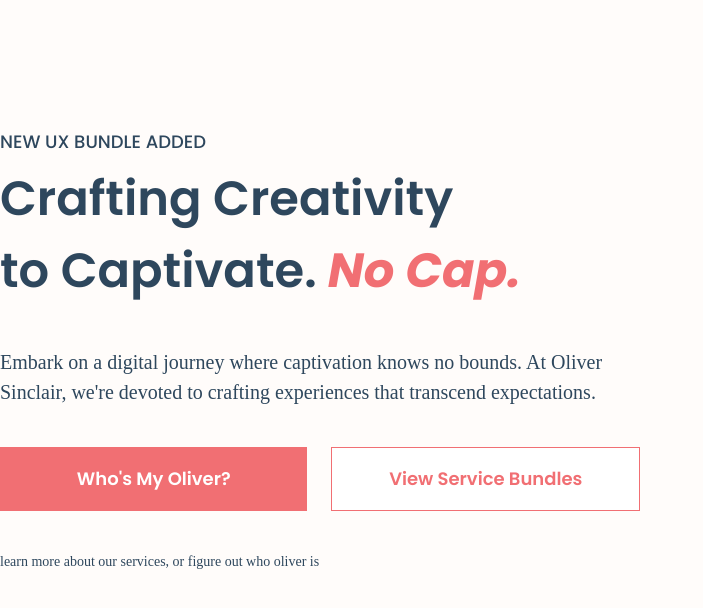
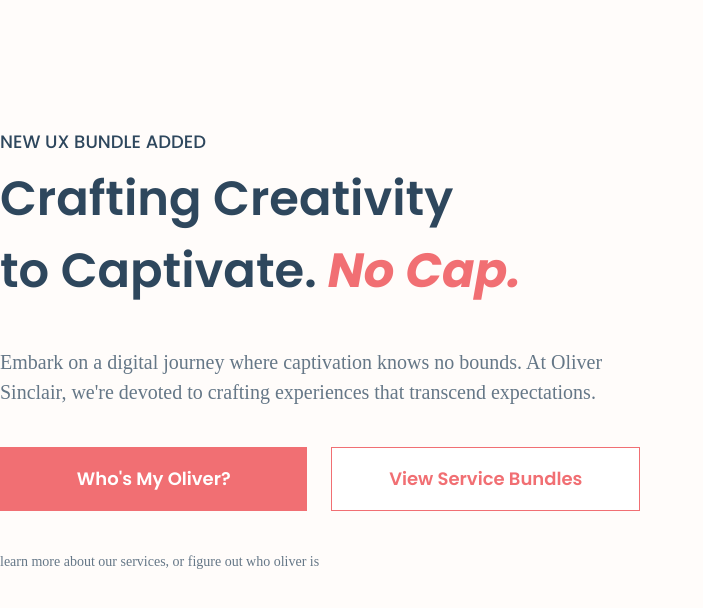
Before and after one commit to shuvamshr/oliver-sinclair, a React (Vite) app: page / in a window 1280 px wide. Shown: the top 608 px of the page, without its empty margins (0-703 px from the left). Built offline with nearby package versions, Linux system fonts and the light colour scheme.

Commit message:
update: serif color

```diff
--- a/src/components/Typography/index.jsx
+++ b/src/components/Typography/index.jsx
@@ -36,7 +36,7 @@ export default function Index(props) {
     );
   } else if (type === "body") {
     return (
-      <p className={typographyType + " font-serif text-gray-800"}>
+      <p className={typographyType + " font-serif text-gray-700"}>
         {props.children}
       </p>
     );
```
